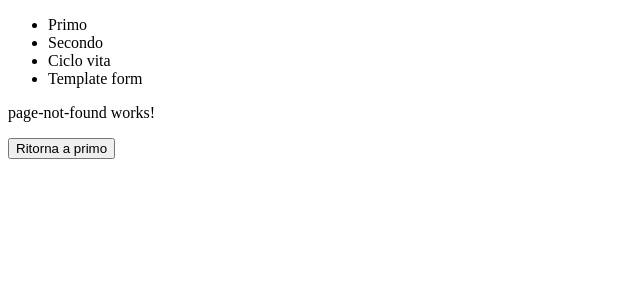
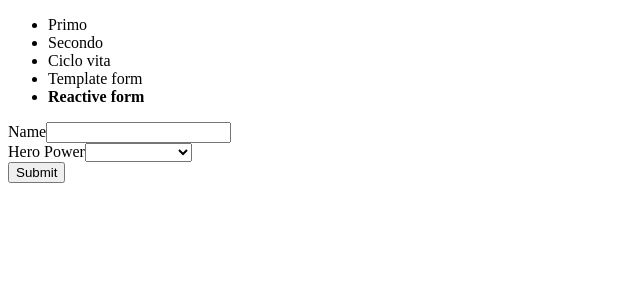
Before and after one commit to AndreaLoNivuro/prova, an Angular app: page /reactive-form in a window 1280 px wide. Shown: the top 300 px of the page, without its empty margins (0-640 px from the left). Built offline with nearby package versions, Linux system fonts and the light colour scheme.

Commit message:
reactive form

```diff
--- a/src/app/app-routing.module.ts
+++ b/src/app/app-routing.module.ts
@@ -7,12 +7,14 @@ import { CiclovitaComponent } from './ciclovita/ciclovita.component';
 import { PageNotFoundComponent } from './page-not-found/page-not-found.component';
 import { MyRouteGuardService } from './my-route-guard.service';
 import { TemplateFormComponent } from './template-form/template-form.component';
+import { ReactiveFormComponent } from './reactive-form/reactive-form.component';
 
 const appRoutes: Routes = [
     { path: 'primo', component: PrimoComponent },
     { path: 'secondo', component: SecondoComponent, canActivate: [MyRouteGuardService] },
     { path: 'ciclovita', component: CiclovitaComponent },
     { path: 'template-form', component: TemplateFormComponent },
+    { path: 'reactive-form', component: ReactiveFormComponent },
     { path: '', redirectTo: '/primo', pathMatch: 'full' },
     { path: '**', component: PageNotFoundComponent },
 ];
--- a/src/app/app.module.ts
+++ b/src/app/app.module.ts
@@ -1,6 +1,6 @@
 import { BrowserModule } from '@angular/platform-browser';
 import { NgModule } from '@angular/core';
-import { FormsModule } from '@angular/forms';
+import { FormsModule, ReactiveFormsModule } from '@angular/forms';
 
 import { AppComponent } from './app.component';
 import { PrimoComponent } from './primo/primo.component';
@@ -12,6 +12,7 @@ import { ProvaRoutingModule } from './app-routing.module';
 import { HighlightDirective } from './highlight.directive';
 import { ExponentialStrengthPipe } from './exponential-strength.pipe';
 import { TemplateFormComponent } from './template-form/template-form.component';
+import { ReactiveFormComponent } from './reactive-form/reactive-form.component';
 
 
 
@@ -26,10 +27,12 @@ import { TemplateFormComponent } from './template-form/template-form.component';
     HighlightDirective,
     ExponentialStrengthPipe,
     TemplateFormComponent,
+    ReactiveFormComponent,
   ],
   imports: [
     BrowserModule,
     FormsModule,
+    ReactiveFormsModule,
     ProvaRoutingModule,
   ],
   providers: [],
--- a/src/app/menu/menu.component.html
+++ b/src/app/menu/menu.component.html
@@ -3,4 +3,5 @@
     <li routerLink="/secondo" routerLinkActive="active">Secondo</li>
     <li routerLink="/ciclovita" routerLinkActive="active">Ciclo vita</li>
     <li routerLink="/template-form" routerLinkActive="active">Template form</li>
+    <li routerLink="/reactive-form" routerLinkActive="active">Reactive form</li>
 </ul>
--- /dev/null
+++ b/src/app/reactive-form/reactive-form.component.html
@@ -0,0 +1,14 @@
+<form [formGroup]="heroForm">
+    <div>
+      <label for="name">Name</label>
+      <input type="text" id="name" required formControlName="name">
+    </div>
+    <div>
+      <label for="power">Hero Power</label>
+      <select id="power" required formControlName="power">
+        <option value=""></option>
+         <option *ngFor="let pow of powers" [value]="pow">{{pow}}</option>
+      </select>
+    </div>
+    <button type="submit">Submit</button>
+</form>
--- /dev/null
+++ b/src/app/reactive-form/reactive-form.component.ts
@@ -0,0 +1,29 @@
+import { Component, OnInit } from '@angular/core';
+import { FormGroup, FormControl, FormBuilder } from '@angular/forms';
+
+@Component({
+  selector: 'app-reactive-form',
+  templateUrl: './reactive-form.component.html',
+  styleUrls: ['./reactive-form.component.scss']
+})
+export class ReactiveFormComponent implements OnInit {
+
+  powers: string[] = ['Super forza', 'Super velocità'];
+
+  /*heroForm: FormGroup = new FormGroup({
+    name: new FormControl(),
+    power: new FormControl()
+  });*/
+
+  heroForm: FormGroup;
+  constructor(private fb: FormBuilder) {
+    this.heroForm = this.fb.group({
+      name: new FormControl(),
+      power: new FormControl()
+    });
+  }
+
+  ngOnInit(): void {
+  }
+
+}
```
Also changed, not shown: src/app/reactive-form/reactive-form.component.scss (added), 1 other file (tests, documents, lock files or other folders).
